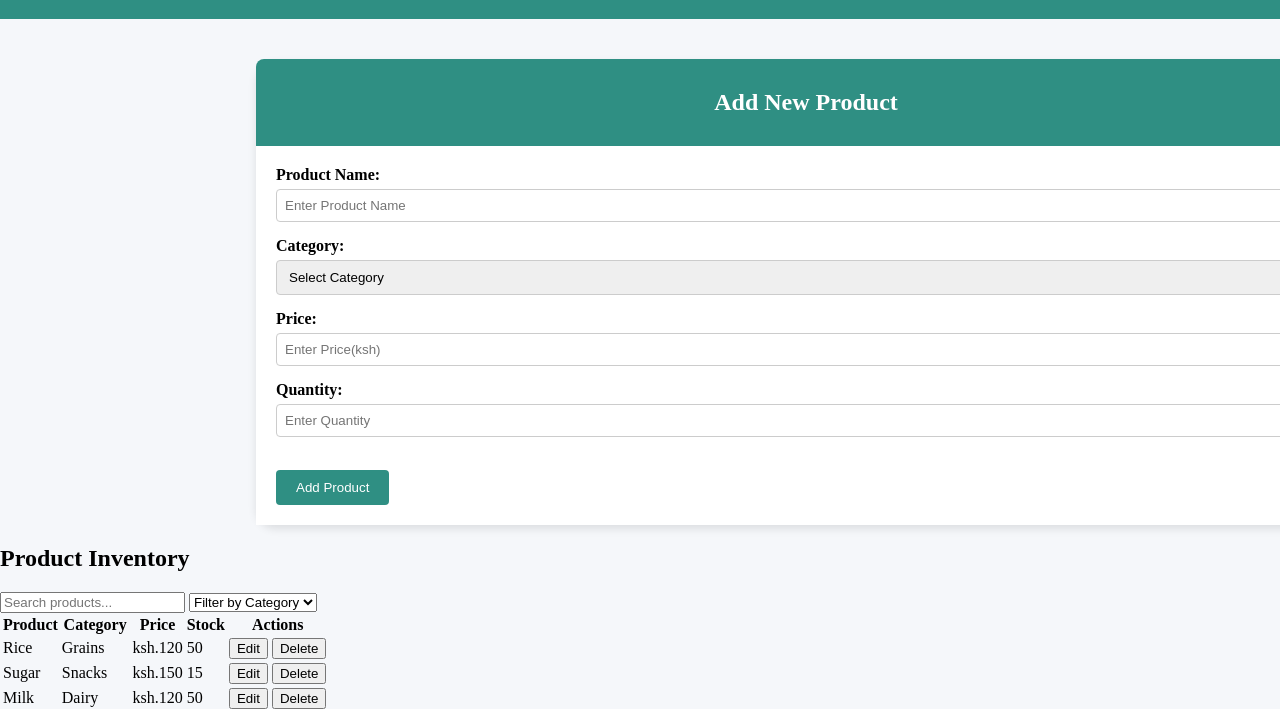
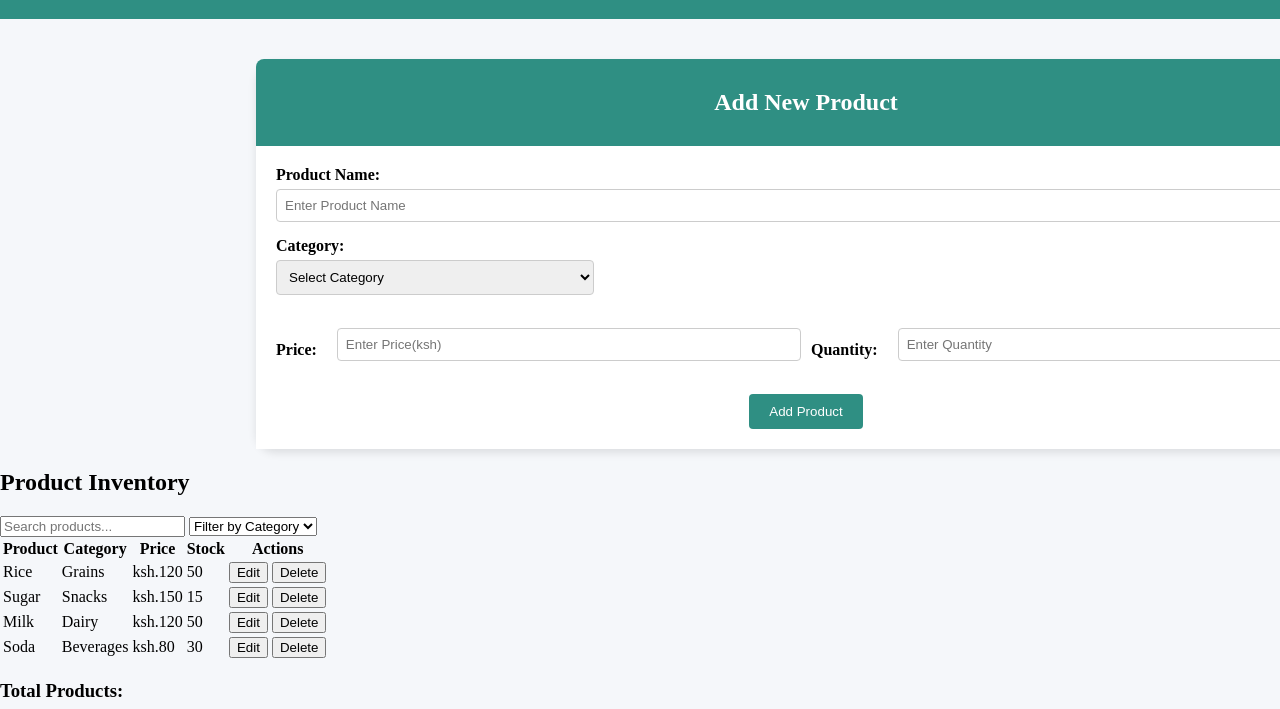
Before and after one commit to Linkon-Tuhoto/Inventory-Management-System, a plain HTML site: page index.html in a window 1280 px wide. Shown: the part 95-804 px from the top of the page. Drawn offline with Linux system fonts and the light colour scheme.

Commit message:
minor styling-new product section

```diff
--- a/index.css
+++ b/index.css
@@ -49,7 +49,10 @@
     border-radius: 4px;
 }
 .add-product form select{
-    width: 100%;
+    display: flex;
+    justify-content: center;
+    align-items: center;
+    width: 30%;
     padding: 8px;
     margin-bottom: 15px;
     border: 1px solid #ccc;
@@ -62,7 +65,24 @@
     padding: 10px 20px;
     border-radius: 4px;
     cursor: pointer;
+    display: block;
+    margin: 0 auto;
 }
 .add-product form button:hover{
     background-color: #256D6A;
 }
+form .quantity-l{
+    display: grid;
+    grid-template-columns: repeat(2, 1fr);
+    gap: 10px;
+}
+.quantity-card{
+    display: flex;
+    justify-content: center;
+    align-items: center;
+    gap: 20px;
+}
+/*form .category1{
+    display: grid;
+    grid-template-columns: 1fr 1fr;
+}*/
--- a/index.html
+++ b/index.html
@@ -21,6 +21,7 @@
                 <label for="product-name">Product Name:</label>
                 <input type="text" id="product-name" placeholder="Enter Product Name" required>
                 <br>
+                <div class="category1">
                 <label for="category">Category:</label>
                 <select name="category" id="category">
                     <option value="">Select Category</option>
@@ -28,13 +29,18 @@
                     <option value="clothing">Clothing</option>
                     <option value="home">Home</option>
                 </select>
+                </div>
                 <br>
-                <div class="quantity">
+                <div class="quantity-l">
+                <div class="quantity-card">
                 <label for="price">Price:</label>
                 <input type="number" id="price" placeholder="Enter Price(ksh)" required>
+                </div>
 
+                <div class="quantity-card">
                 <label for="quantity">Quantity:</label>
                 <input type="number" id="quantity" placeholder="Enter Quantity">
+                </div>
                 </div>
                 <br>
 
```
